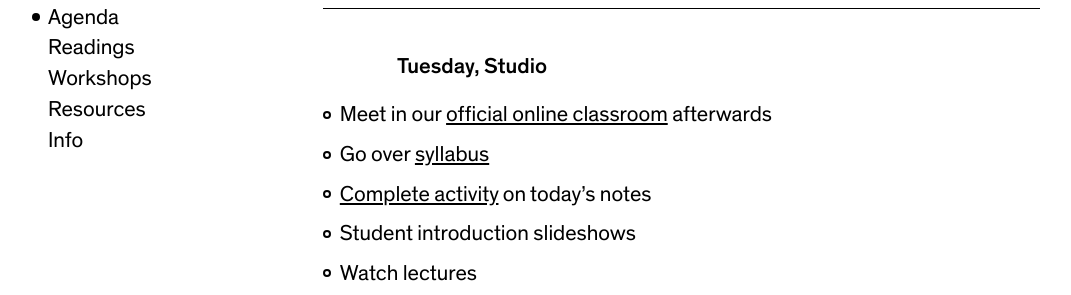
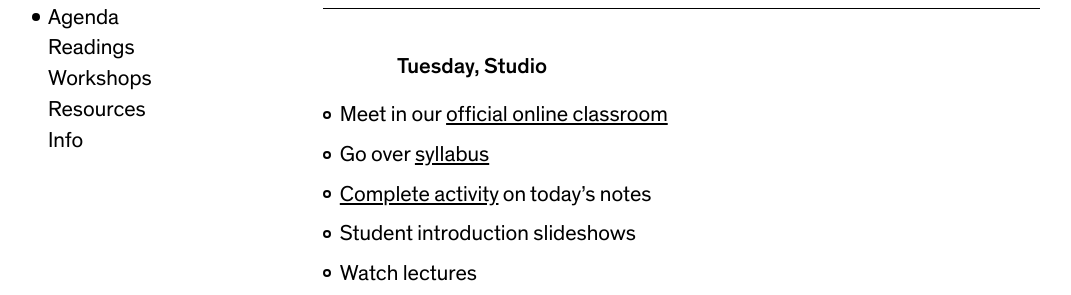
Before and after one commit to nikasimovich/cis22, a Jekyll site: the page built from _agendas/week-1.md, in a window 1280 px wide. Shown: the part 142-437 px from the top of the page, without its empty margins (12-1083 px from the left). Built offline with Jekyll 4.4.1, drawn with Linux system fonts in a browser that asks for light colours.

Commit message:
Fix typo

```diff
--- a/_agendas/week-1.md
+++ b/_agendas/week-1.md
@@ -7,7 +7,7 @@ summary:          Introductions, Cyberspace Origins, Cross-Platform Storytelling
 
 ### Tuesday, Studio
 
-- Meet in our [official online classroom](https://newschool.zoom.us/my/nikafisher) afterwards
+- Meet in our [official online classroom](https://newschool.zoom.us/my/nikafisher)
 - Go over [syllabus](https://docs.google.com/document/d/17VGlywfjM_YJGT5QnM5yqkK9tWmDQyQZ0JtRJVrVqO0/edit?usp=sharing)
 - [Complete activity](https://paper.dropbox.com/doc/Parsons-Core-Interaction-S22-Tuesday-0125--Baos7UH8ZX7ycMa015vZvr4BAQ-27uvegqbM0HpwOhWHvqTW) on today&rsquo;s notes
 - Student introduction slideshows
```
